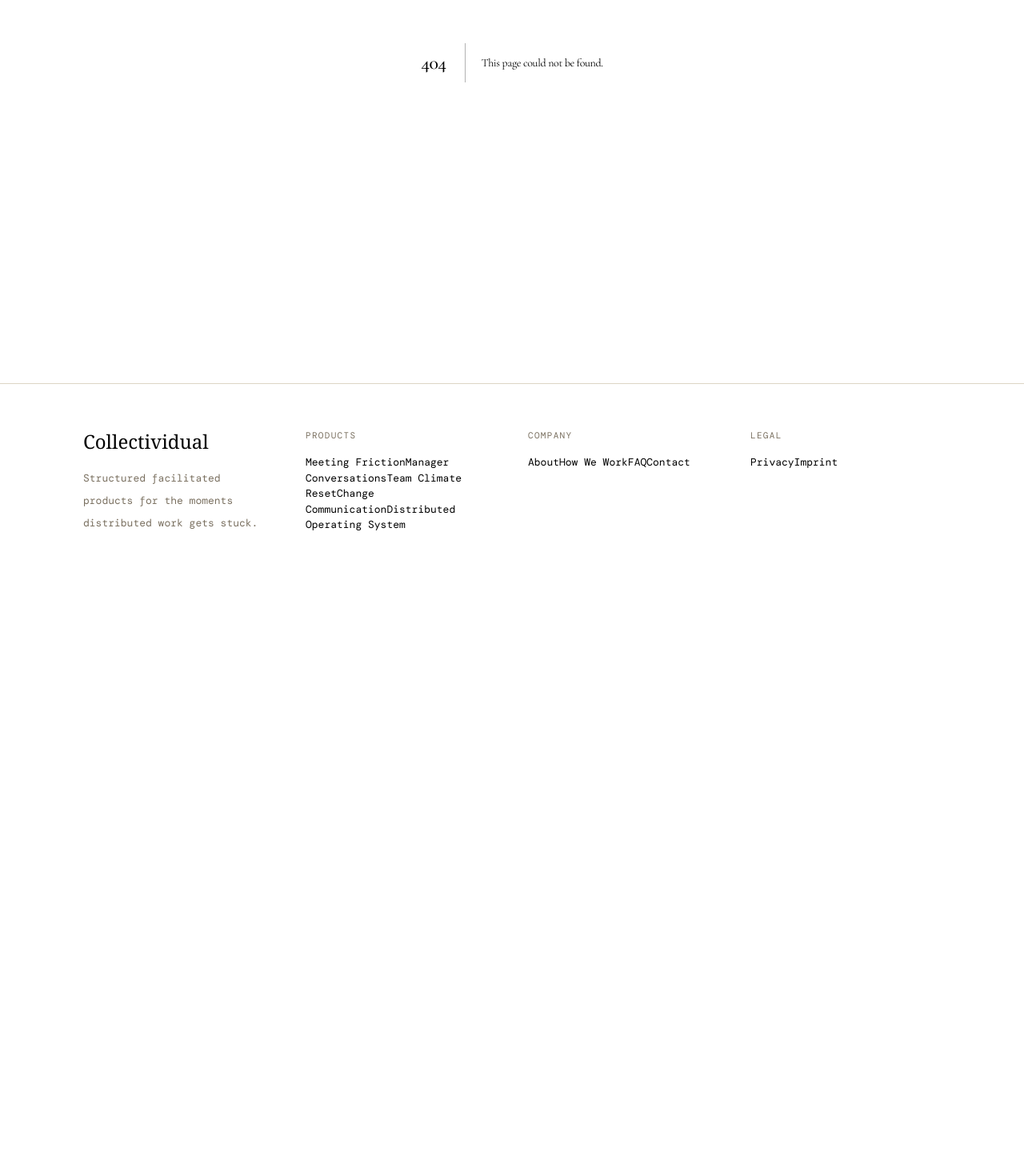
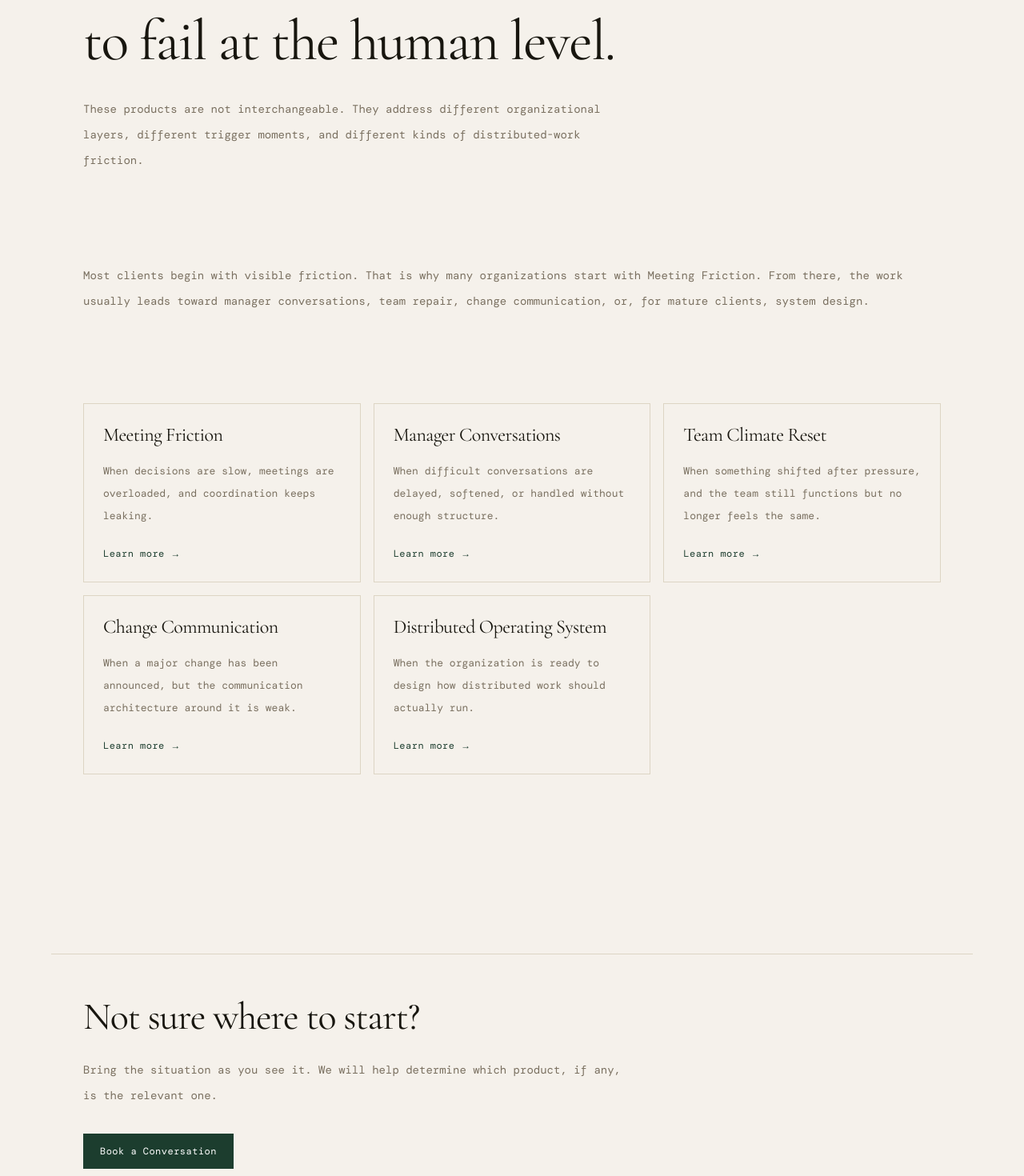
Before and after one commit to selaleakirmak-cmyk/collectividual-site, a Next.js app: page /products in a window 1280 px wide. Before the commit this address had no page. Shown: the part 400-1870 px from the top of the page at 80% size. Before the commit the page ends 1124 px from the top, so only its background shows below. Built offline with nearby package versions, Linux system fonts and the light colour scheme; a web font is replaced by a local one.

Commit message:
Add products hub route

```diff
--- /dev/null
+++ b/app/products/page.tsx
@@ -0,0 +1,45 @@
+import PageHeader from "@/components/site/PageHeader";
+import Container from "@/components/site/Container";
+import ProductCard from "@/components/site/ProductCard";
+import CTASection from "@/components/site/CTASection";
+import { products } from "@/data/products";
+
+export default function ProductsPage() {
+  return (
+    <>
+      <PageHeader
+        label="Products"
+        title="Five structured products for the moments distributed work starts to fail at the human level."
+        description="These products are not interchangeable. They address different organizational layers, different trigger moments, and different kinds of distributed-work friction."
+      />
+
+      <section className="pb-20 md:pb-28">
+        <Container className="max-w-4xl">
+          <p className="text-[14px] leading-8 text-[var(--muted)]">
+            Most clients begin with visible friction. That is why many organizations start with Meeting Friction.
+            From there, the work usually leads toward manager conversations, team repair, change communication,
+            or, for mature clients, system design.
+          </p>
+        </Container>
+      </section>
+
+      <section className="pb-20 md:pb-28">
+        <Container className="grid gap-4 md:grid-cols-2 xl:grid-cols-3">
+          {products.map((product) => (
+            <ProductCard
+              key={product.slug}
+              name={product.name}
+              description={product.shortDescription}
+              href={`/products/${product.slug}`}
+            />
+          ))}
+        </Container>
+      </section>
+
+      <CTASection
+        title="Not sure where to start?"
+        description="Bring the situation as you see it. We will help determine which product, if any, is the relevant one."
+      />
+    </>
+  );
+}
```
